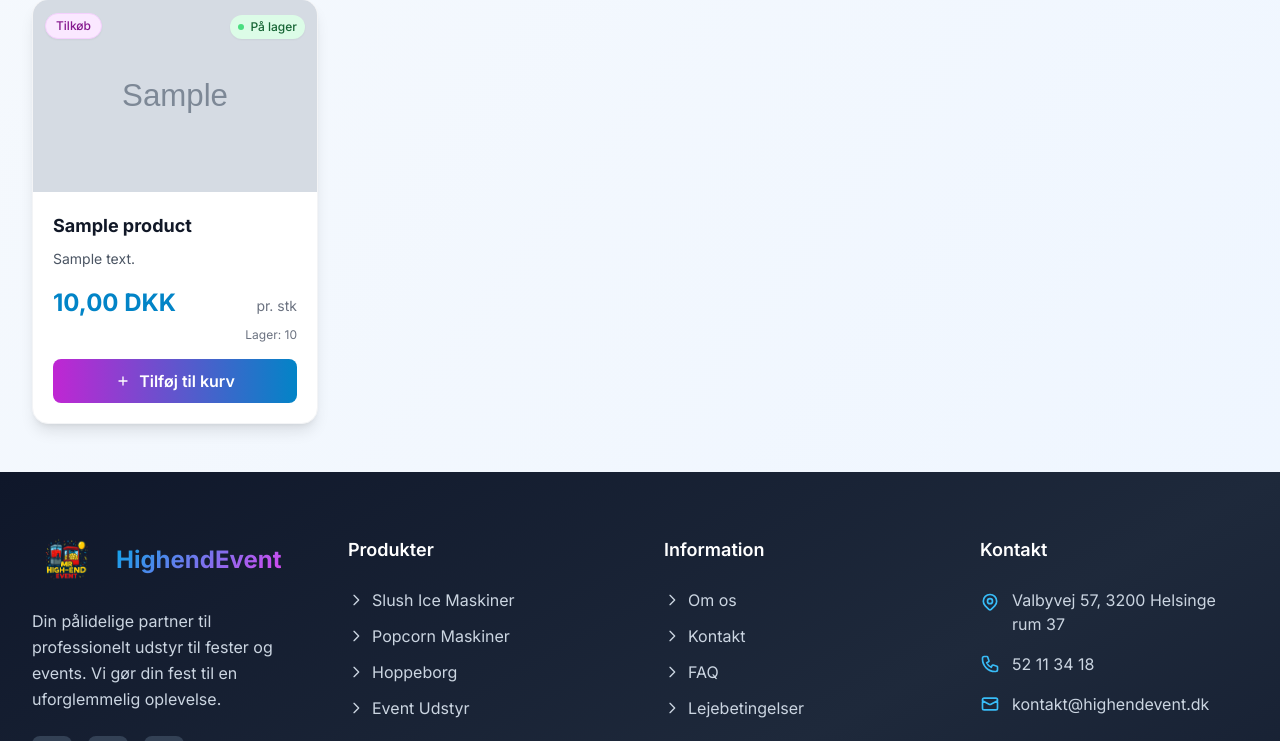
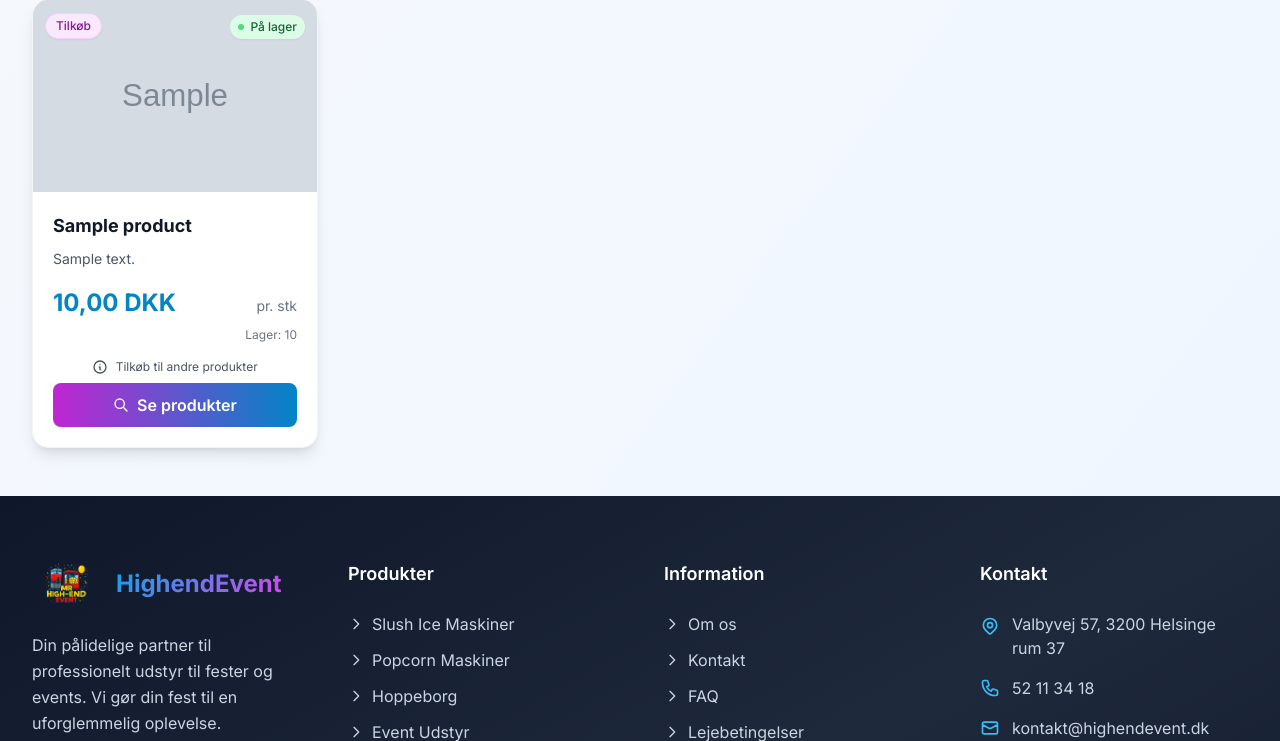
Before and after one commit to Flyvendedk799/HighendEvent, a Flask app: page /catalog?category=1 in a window 1280 px wide. Shown: the part 1295-2036 px from the top of the page. Run offline with Flask 3, Linux system fonts and the light colour scheme; tables that the repository leaves empty hold one stand-in row (values such as "Sample post"); grey boxes marked "Sample" are stand-in pictures; some libraries are stand-ins or nearby versions.

Commit message:
Fix upsell products in catalog: show info message and link back to products instead of non-functional add to cart button

```diff
--- a/app/templates/public/catalog.html
+++ b/app/templates/public/catalog.html
@@ -321,12 +321,20 @@
                         </div>
 
                         <!-- Button -->
-                        <button class="w-full bg-gradient-to-r from-accent-600 to-primary-600 text-white px-4 py-2.5 rounded-lg font-semibold hover:from-accent-700 hover:to-primary-700 transition-all duration-200 flex items-center justify-center space-x-2 group-hover:scale-105 mt-auto">
-                            <svg class="w-4 h-4" fill="none" stroke="currentColor" viewBox="0 0 24 24">
-                                <path stroke-linecap="round" stroke-linejoin="round" stroke-width="2" d="M12 6v6m0 0v6m0-6h6m-6 0H6"></path>
-                            </svg>
-                            <span>Tilføj til kurv</span>
-                        </button>
+                        <div class="space-y-2 mt-auto">
+                            <p class="text-xs text-gray-600 text-center">
+                                <svg class="w-4 h-4 inline-block mr-1" fill="none" stroke="currentColor" viewBox="0 0 24 24">
+                                    <path stroke-linecap="round" stroke-linejoin="round" stroke-width="2" d="M13 16h-1v-4h-1m1-4h.01M21 12a9 9 0 11-18 0 9 9 0 0118 0z"></path>
+                                </svg>
+                                Tilkøb til andre produkter
+                            </p>
+                            <a href="{{ url_for('public.catalog') }}" class="w-full bg-gradient-to-r from-accent-600 to-primary-600 text-white px-4 py-2.5 rounded-lg font-semibold hover:from-accent-700 hover:to-primary-700 transition-all duration-200 flex items-center justify-center space-x-2 group-hover:scale-105">
+                                <svg class="w-4 h-4" fill="none" stroke="currentColor" viewBox="0 0 24 24">
+                                    <path stroke-linecap="round" stroke-linejoin="round" stroke-width="2" d="M21 21l-6-6m2-5a7 7 0 11-14 0 7 7 0 0114 0z"></path>
+                                </svg>
+                                <span>Se produkter</span>
+                            </a>
+                        </div>
                     </div>
                 </div>
                 {% endfor %}
```
